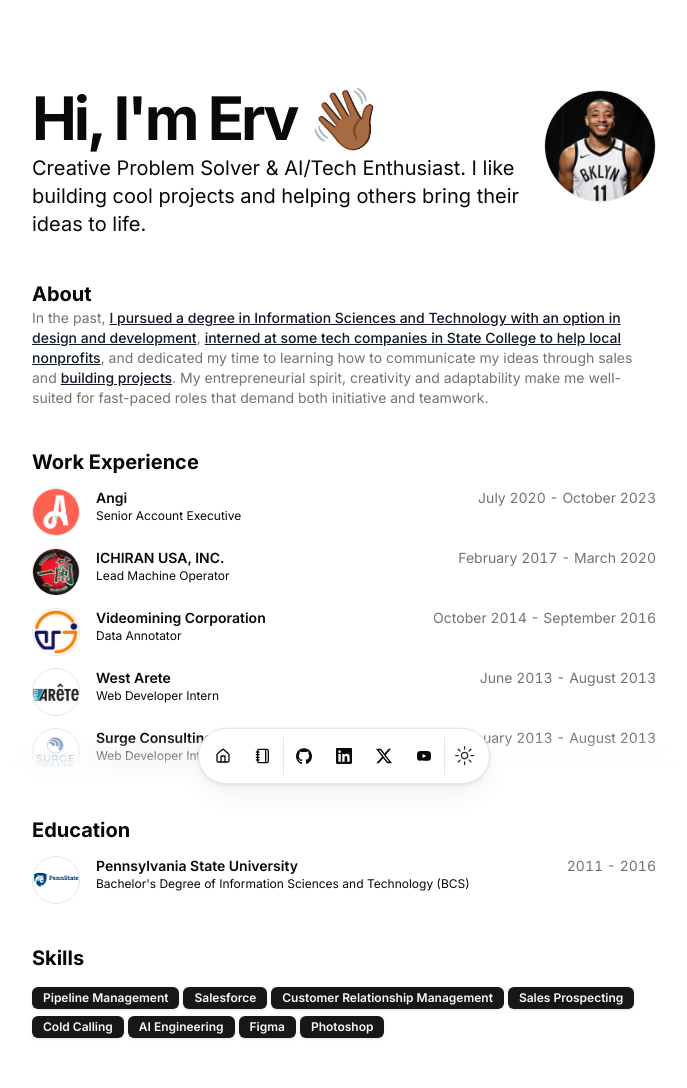
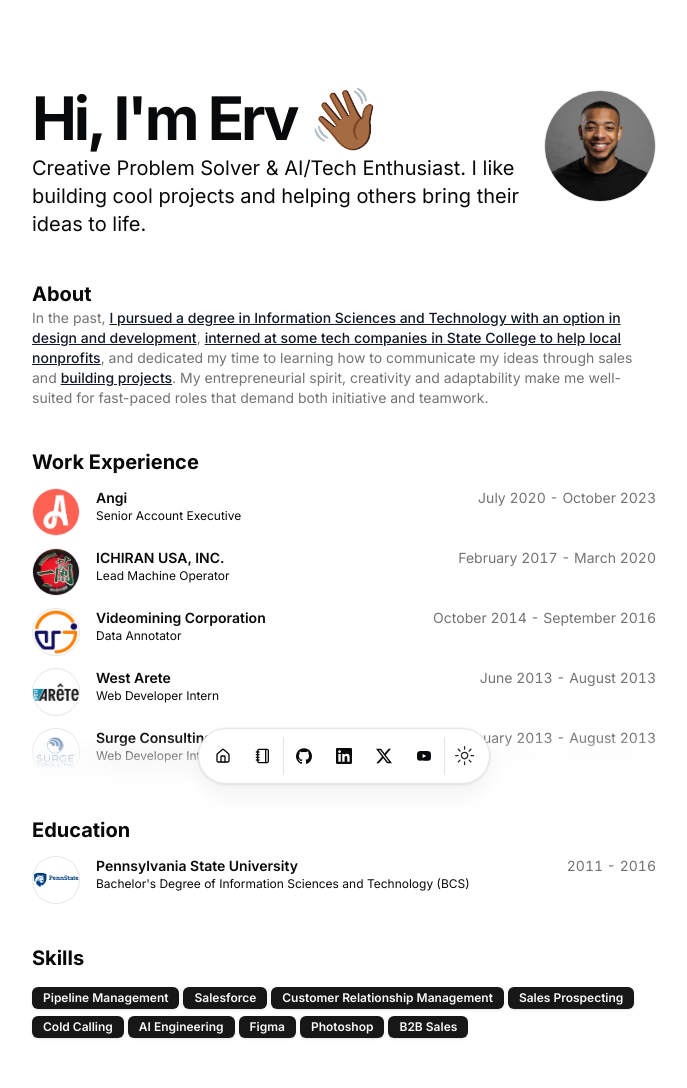
Before and after one commit to twosyntaxerrors/ervnoel-portfolio, a Next.js app: page / in a window 1280 px wide. Shown: the top 1088 px of the page, without its empty margins (296-983 px from the left). Built offline with nearby package versions, Linux system fonts and the light colour scheme.

Commit message:
Changed profile picture

```diff
--- a/src/data/resume.tsx
+++ b/src/data/resume.tsx
@@ -13,7 +13,7 @@
 
   summary:
     "In the past, [I pursued a degree in Information Sciences and Technology with an option in design and development](/#education), [interned at some tech companies in State College to help local nonprofits](https://www.cvim.net/), and dedicated my time to learning how to communicate my ideas through sales and [building projects](/#projects). My entrepreneurial spirit, creativity and adaptability make me well-suited for fast-paced roles that demand both initiative and teamwork.",
-  avatarUrl: "/Erv_FLUX.png",
+  avatarUrl: "/EGN-professional-headshot_inpaint3.png",
   skills: [
     "Pipeline Management",
     "Salesforce",
@@ -23,6 +23,7 @@
     "AI Engineering",
     "Figma",
     "Photoshop",
+    "B2B Sales",
   ],
   navbar: [
     { href: "/", icon: HomeIcon, label: "Home" },
@@ -296,6 +297,7 @@
         "Shadcn",
         "Typescript",
         "Supabase",
+        "v0",
       ],
       links: [
         {
```
Also changed, not shown: public/EGN-professional-headshot_inpaint3.png (added).
